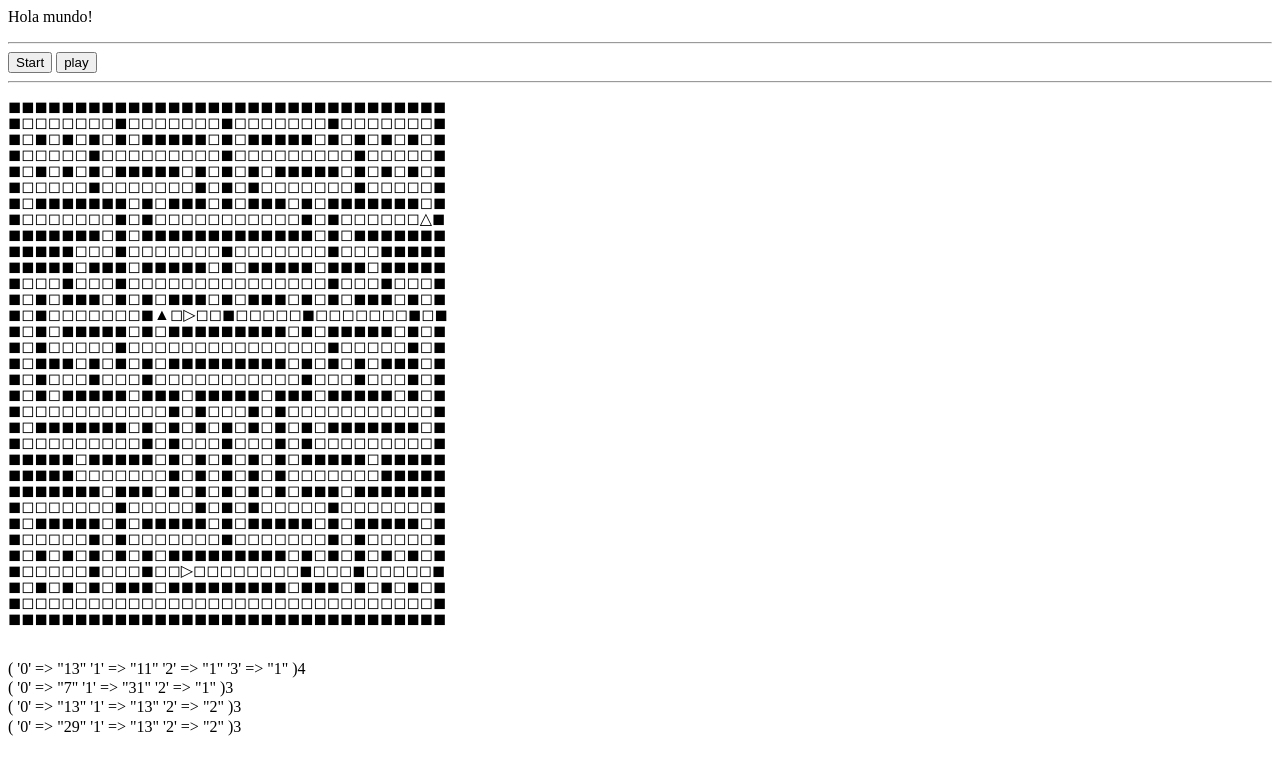
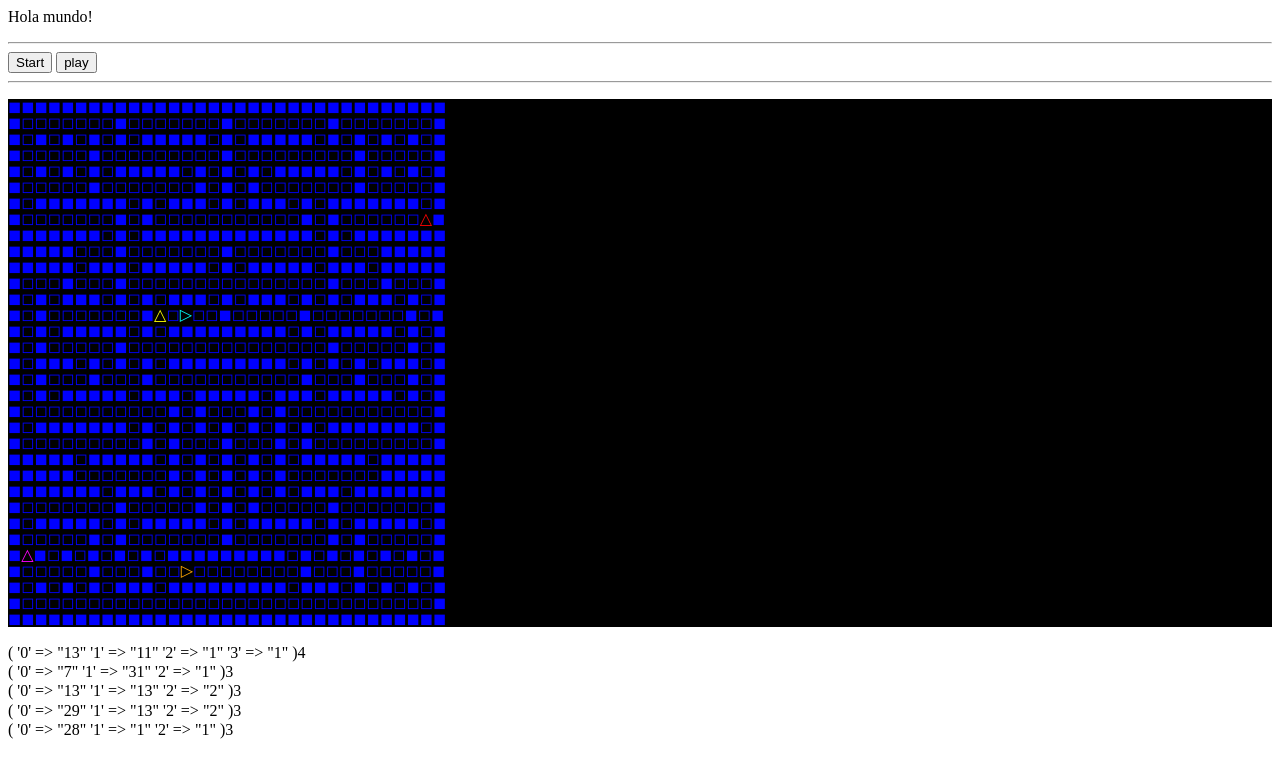
Before and after one commit to Denis96/M06UF1PACMAN, a website: page public_html/index.html in a window 1280 px wide. Both pictures are taken after a click on the button "Start". Drawn offline with Linux system fonts and the light colour scheme.

Commit message:
colors + 4ghost

```diff
--- a/public_html/index.html
+++ b/public_html/index.html
@@ -14,7 +14,7 @@
 			<button onclick="play()">play</button>
 			<hr/>
                         <!-- <script>myFunction();</script> -->
-			<p style="line-height:1;" id="map"></p>
+			<p style="background-color:black;color:blue;line-height:1;" id="map"></p>
 			<p style="line-height:1.2;" id="log"></p>
 		</div>
 	</body>
--- a/public_html/script.js
+++ b/public_html/script.js
@@ -47,6 +47,10 @@ var fantasma3 = [
   0,0,  // posición !! [0]=FILA(X) [1]=COLUMNA(Y) !!
   0    // dirección (1=up,2=right,3=down,4=left, 0=undefined)
 ];
+var fantasma4 = [
+  0,0,  // posición !! [0]=FILA(X) [1]=COLUMNA(Y) !!
+  0    // dirección (1=up,2=right,3=down,4=left, 0=undefined)
+];
 var pacman = [
   0,0,  // posición !! [0]=FILA(X) [1]=COLUMNA(Y) !!
   0,    // dirección (1=up,2=right,3=down,4=left, 0=undefined)
@@ -71,11 +75,13 @@ function move() {
     moveO(fantasma1);
     moveO(fantasma2);
     moveO(fantasma3);
+    moveO(fantasma4);
 
     direccionar(pacman);
     direccionar(fantasma1);
     direccionar(fantasma2);
     direccionar(fantasma3);
+    direccionar(fantasma4);
 
 
     out=printM(out);
@@ -83,17 +89,19 @@ function move() {
 }
 
 function inicializar(){ // o(bjeto)= fantasmas o jugador
-    ubicar(pacman, fantasma1, fantasma2, fantasma3);
-    ubicar(fantasma1, fantasma2, fantasma3, pacman);
-    ubicar(fantasma2, fantasma3, pacman, fantasma1);
-    ubicar(fantasma3, pacman, fantasma1, fantasma2);
+    ubicar(pacman, fantasma1, fantasma2, fantasma3, fantasma4);
+    ubicar(fantasma1, fantasma2, fantasma3, fantasma4, pacman);
+    ubicar(fantasma2, fantasma3, fantasma4, pacman, fantasma1);
+    ubicar(fantasma3, fantasma4, pacman, fantasma1, fantasma2);
+    ubicar(fantasma4, pacman, fantasma1, fantasma2, fantasma3);
     direccionar(pacman);
     direccionar(fantasma1);
     direccionar(fantasma2);
     direccionar(fantasma3);
+    direccionar(fantasma4);
 }
 
-function ubicar(o, o1, o2, o3){ // o(bjeto)= fantasmas o jugador
+function ubicar(o, o1, o2, o3, o4){ // o(bjeto)= fantasmas o jugador
     var p = new Array(2);
     do {
         p[0]= parseInt( (Math.random() * ( mapa.length-1) ) +1 );
@@ -145,38 +153,40 @@ function moveO(o) {
 function printM(out){
     for (var i=0 ; i<mapa.length ; i++) {
         for (var j=0 ; j<mapa[i].length ; j++) {
-            if          (pacman[0]==i && pacman[1]==j ) {       out=printMP(pacman,out);
-            } else if   (fantasma1[0]==i && fantasma1[1]==j) {  out=printMF(fantasma1,out);
-            } else if   (fantasma2[0]==i && fantasma2[1]==j) {  out=printMF(fantasma2,out);
-            } else if   (fantasma3[0]==i && fantasma3[1]==j) {  out=printMF(fantasma3,out);
+            if          (pacman[0]==i && pacman[1]==j ) {       out=out+"<span style=\"color:yellow\">"+printMF(pacman)+"</span>";//out=out+printMP(pacman);
+            } else if   (fantasma1[0]==i && fantasma1[1]==j) {  out=out+"<span style=\"color:red\">"+printMF(fantasma1)+"</span>";
+            } else if   (fantasma2[0]==i && fantasma2[1]==j) {  out=out+"<span style=\"color:cyan\">"+printMF(fantasma2)+"</span>";
+            } else if   (fantasma3[0]==i && fantasma3[1]==j) {  out=out+"<span style=\"color:orange\">"+printMF(fantasma3)+"</span>";
+            } else if   (fantasma4[0]==i && fantasma4[1]==j) {  out=out+"<span style=\"color:fuchsia\">"+printMF(fantasma4)+"</span>";
             } else {
                 mapa[i][j]==1 ? out=out+"&#9724;" : out=out+"&#9723;";
             }
         }
         out=out+"<br>";
     }
-    out=out+"<br>";
     document.getElementById("map").innerHTML = out;
 }
-function printMP(o, out){
+function printMP(o){ //
+    var direccion ="";
     switch(o[2]) {
-        case 1: out=out+"&#9650;"; break; // ▲
-        case 2: out=out+"&#9654;"; break; // ►
-        case 3: out=out+"&#9660;"; break; // ▼
-        case 4: out=out+"&#9664;"; break; // ◄
-        default: out=out+"P ";
+        case 1: direccion="&#9650;"; break; // ▲
+        case 2: direccion="&#9654;"; break; // ►
+        case 3: direccion="&#9660;"; break; // ▼
+        case 4: direccion="&#9664;"; break; // ◄
+        default: direccion="P ";
     }
-    return out;
+    return direccion;
 }
-function printMF(o, out){
+function printMF(o){
+    var direccion ="";
     switch(o[2]) {
-        case 1: out=out+"&#9651;"; break; // △
-        case 2: out=out+"&#9655;"; break; // ▷
-        case 3: out=out+"&#9661;"; break; // ▽
-        case 4: out=out+"&#9665;"; break; // ◁
-        default: out=out+"F ";
+        case 1: direccion="&#9651;"; break; // △
+        case 2: direccion="&#9655;"; break; // ▷
+        case 3: direccion="&#9661;"; break; // ▽
+        case 4: direccion="&#9665;"; break; // ◁
+        default: direccion="F ";
     }
-    return out;
+    return direccion;
 }
 
 
@@ -188,6 +198,7 @@ function logf() {
     log=log+print_r(fantasma1)+"<br>";
     log=log+print_r(fantasma2)+"<br>";
     log=log+print_r(fantasma3)+"<br>";
+    log=log+print_r(fantasma4)+"<br>";
     return log;
 }
 function print_r(arr,level) {
```
